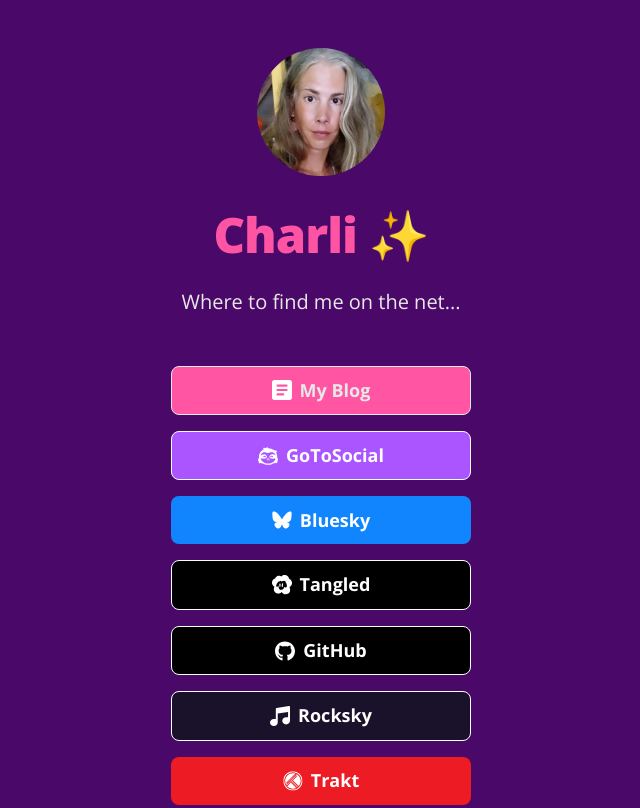
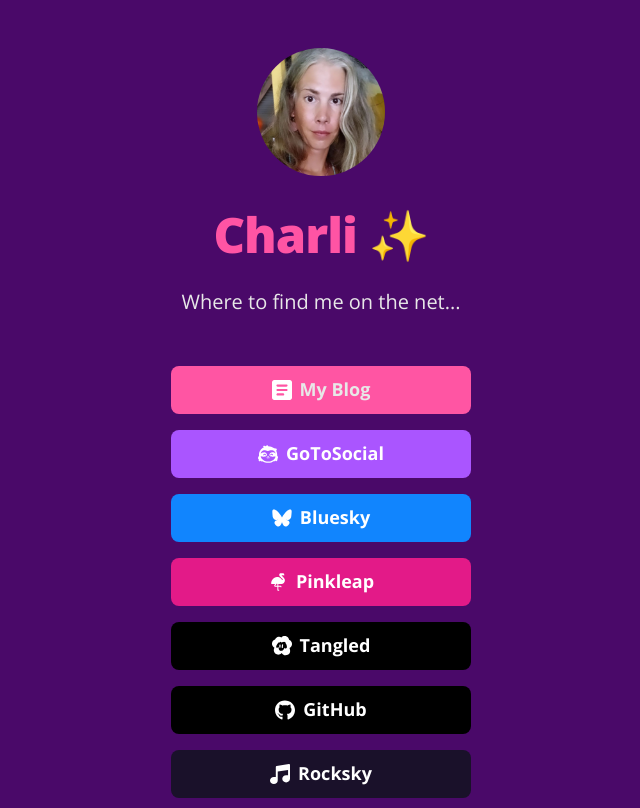
Before and after one commit to awildfaerie/my-links-page, a plain HTML site: page index.html in a window 1280 px wide. Shown: the top 808 px of the page, without its empty margins (319-959 px from the left). Drawn offline with Linux system fonts and the light colour scheme.

Commit message:
feat: update btn styles, add pinkleap btn

```diff
--- a/css/brands.css
+++ b/css/brands.css
@@ -17,7 +17,6 @@
 .button-blog {
   --button-text: #e8e8e8;
   --button-background: #ff55a3;
-  --button-border: 1px solid #e8e8e8;
 }
 
 .button-bluesky {
@@ -28,13 +27,11 @@
 .button-github {
   --button-text: #ffffff;
   --button-background: #000000;
-  --button-border: 1px solid #ffffff;
 }
 
 .button-rocksky {
   --button-text: #ffffff;
   --button-background: #1a112a;
-  --button-border: 1px solid #ffffff;
 }
 
 .button-signal {
@@ -50,16 +47,19 @@
 .button-gotosocial {
   --button-text: #ffffff;
   --button-background: #aa55ff;
-  --button-border: 1px solid #ffffff;
 }
 
 .button-tangled {
   --button-text: #ffffff;
   --button-background: #000000;
-  --button-border: 1px solid #ffffff;
 }
 
 .button-trakt {
   --button-text: #ffffff;
-  --button-background: #ed1c24;
+  --button-background: #643bcf;
 }
+
+.button-pinkleap {
+  --button-text: #ffffff;
+  --button-background: #e31a88;
+}
--- a/index.html
+++ b/index.html
@@ -41,6 +41,9 @@
               <!-- Bluesky -->
               <a class="button button-bluesky" href="https://bsky.app/profile/awildfaerie.com" target="_blank" rel="me" role="button"><img class="icon" aria-hidden="true" src="images/icons/bluesky.svg" alt="Bluesky Logo">Bluesky</a>
 
+              <!-- Pinkleap -->
+              <a class="button button-pinkleap" href="https://pinkleap.app/profile/awildfaerie.com" target="_blank" rel="me" role="button"><img class="icon" aria-hidden="true" src="images/icons-extended/pinkleap.svg" alt="Pinkleap Logo">Pinkleap</a>
+
               <!-- Tangled -->
               <a class="button button-tangled" href="https://tangled.org/awildfaerie.com" target="_blank" rel="me" role="button"><img class="icon" aria-hidden="true" src="images/icons-extended/tangled.svg" alt="Tangled Logo">Tangled</a>
 
```
Also changed, not shown: images/icons-extended/pinkleap.svg (added).
